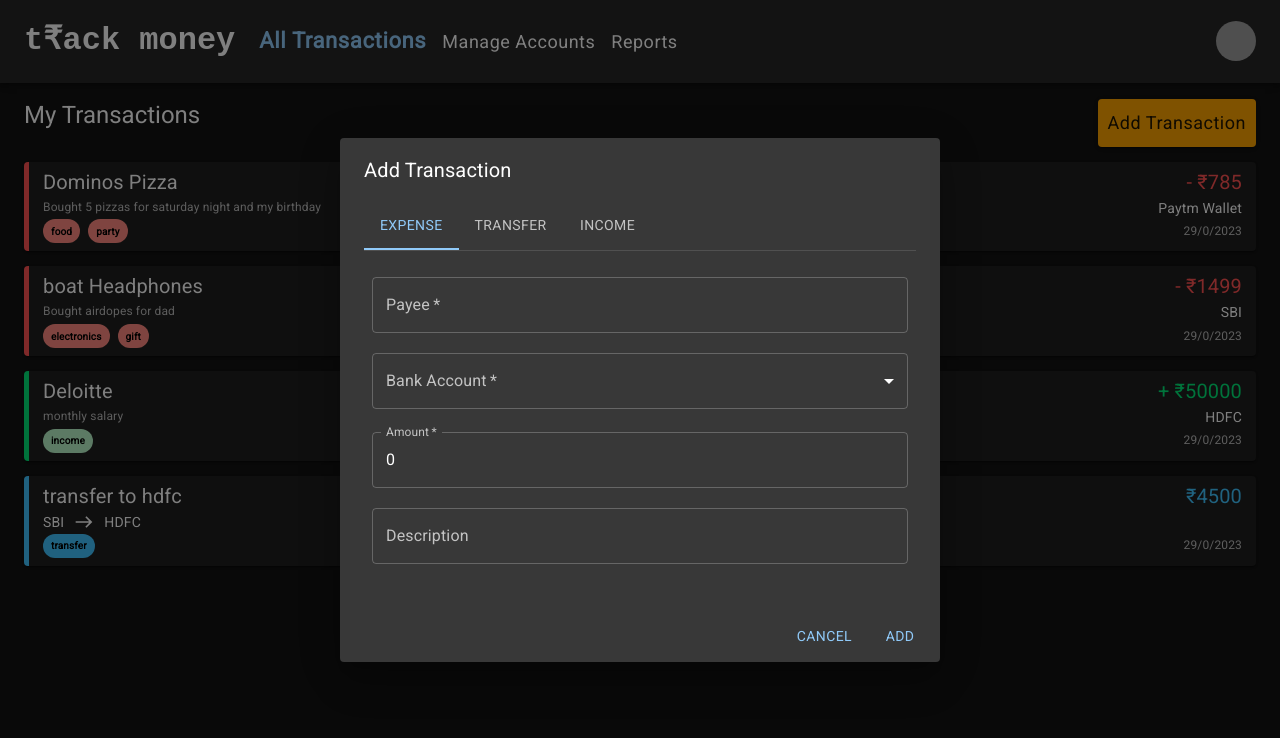
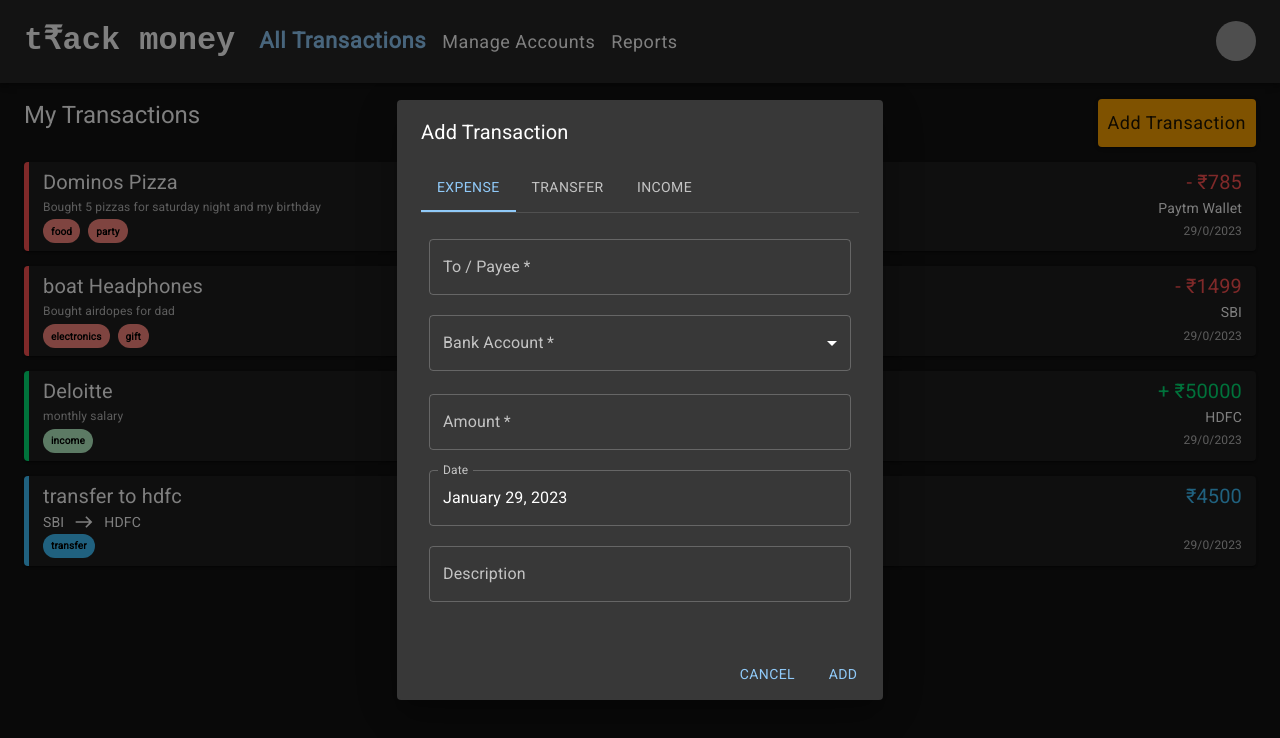
Before and after one commit to rohitbhati-rb/track-money, a React (Create React App) app: page /transactions in a window 1280 px wide. Both pictures are taken after a click on the button "Add Transaction". Shown: the top 738 px of the page. Built offline with nearby package versions, Linux system fonts and the light colour scheme; grey boxes are pictures that could not be loaded.

Commit message:
added date fields

```diff
--- a/package.json
+++ b/package.json
@@ -8,9 +8,11 @@
     "@fontsource/roboto": "^4.5.7",
     "@mui/icons-material": "^5.8.4",
     "@mui/material": "^5.9.2",
+    "@mui/x-date-pickers": "next",
     "@testing-library/jest-dom": "^5.16.4",
     "@testing-library/react": "^13.3.0",
     "@testing-library/user-event": "^13.5.0",
+    "dayjs": "^1.11.7",
     "react": "^18.2.0",
     "react-dom": "^18.2.0",
     "react-router-dom": "^6.3.0",
--- a/src/components/AllTransactions.jsx
+++ b/src/components/AllTransactions.jsx
@@ -65,14 +65,14 @@ const emptyTxn = {
   id: '',
   type: 1,
   description: '',
-  amount: 0,
+  amount: '',
   payee: '',//1
   payer: '',//3
   account: '', // { id: '', name: '' }, 1 & 3
   fromAcc: '', // { id: '', name: '' }, 2
   toAcc: '', // { id: '', name: '' }, 2
-  tags: [{ id: '', value: '' }],
-  dateTime: '',
+  tags: '', //[{ id: '', value: '' }],
+  dateTime: Date(),
   createdAt: '',
   updatedAt: ''
 };
--- a/src/components/dialogs/TxnForm.jsx
+++ b/src/components/dialogs/TxnForm.jsx
@@ -7,6 +7,9 @@ import {
   InputLabel,
   FormHelperText
 } from "@mui/material";
+import { LocalizationProvider } from '@mui/x-date-pickers';
+import { AdapterDayjs } from '@mui/x-date-pickers/AdapterDayjs';
+import { Unstable_DateField as DateField } from '@mui/x-date-pickers/DateField';
 import { v4 as uuidv4 } from 'uuid';
 
 const allAccounts = [
@@ -42,12 +45,9 @@ const TxnForm = ({ newTxn, setNewTxn }) => {
   }
   return (
     <Box sx={{ padding: "1em 0.5em" }}>
-      {newTxn.type !== 2
-        &&
-        <>
-          <TextField
+      {newTxn.type !== 2 && <TextField
         id="outlined-error-helper-text"
-            label={newTxn.type === 1 ? "Payee" : "Payer"}
+        label={newTxn.type === 1 ? "To / Payee" : "From / Payer"}
         name={newTxn.type === 1 ? "payee" : "payer"}
         value={newTxn.type === 1 ? newTxn.payee : newTxn.payer}
         onChange={onInputChange}
@@ -56,38 +56,37 @@ const TxnForm = ({ newTxn, setNewTxn }) => {
         sx={{ my: 1.25 }}
         error={false}
         helperText=""
-          />
-          <AccountDropDown
+      />}
+      {newTxn.type !== 2 && <AccountDropDown
         label="Bank Account"
         newTxn={newTxn}
         name="account"
         onInputChange={onInputChange}
-          />
-        </>
-      }
+      />}
+      <div>
         <TextField
           id="outlined-error-helper-text"
           label="Amount"
           name="amount"
           value={newTxn.amount}
           onChange={onInputChange}
-        fullWidth
           required
-        sx={{ my: 1.25 }}
-        error={false}
-        helperText=""
-      />
-      <TextField
-        id="outlined-error-helper-text"
-        label="Description"
-        name="description"
-        value={newTxn.description}
-        onChange={onInputChange}
           fullWidth
           sx={{ my: 1.25 }}
           error={false}
           helperText=""
         />
+        <LocalizationProvider dateAdapter={AdapterDayjs}>
+          <DateField
+            label="Date"
+            fullWidth
+            sx={{ my: 1.25 }}
+            value={newTxn.dateTime}
+            onChange={onInputChange}
+            format="LL"
+          />
+        </LocalizationProvider>
+      </div>
       {newTxn.type === 2
         &&
         <>
@@ -105,6 +104,17 @@ const TxnForm = ({ newTxn, setNewTxn }) => {
           />
         </>
       }
+      <TextField
+        id="outlined-error-helper-text"
+        label="Description"
+        name="description"
+        value={newTxn.description}
+        onChange={onInputChange}
+        fullWidth
+        sx={{ my: 1.25 }}
+        error={false}
+        helperText=""
+      />
     </Box>
   )
 }
```
Also changed, not shown: 1 other file (tests, documents, lock files or other folders). Lines whose indentation alone changed are shown as unchanged.
